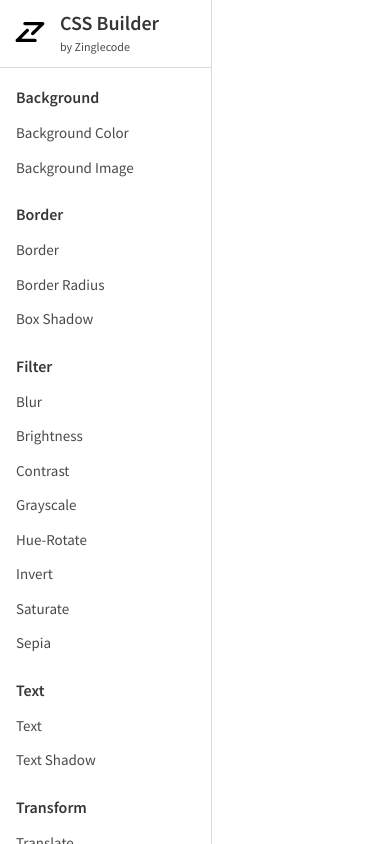
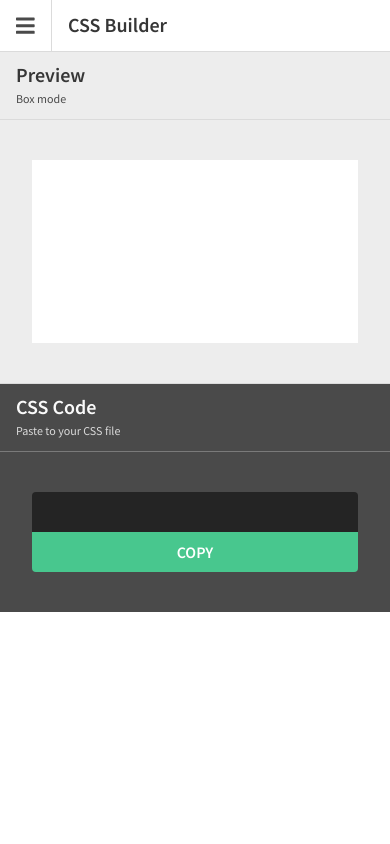
Before and after one commit to potchangelo/css-generator, a React (Create React App) app: page / in a window 390 px wide. Built offline with nearby package versions, Linux system fonts and the light colour scheme.

Commit message:
Mobile layout / useReducer + useContext

```diff
--- a/public/index.html
+++ b/public/index.html
@@ -25,6 +25,7 @@
       Learn how to configure a non-root public URL by running `npm run build`.
     -->
     <title>React App</title>
+    <script defer src="https://use.fontawesome.com/releases/v5.3.1/js/all.js"></script>
   </head>
   <body>
     <noscript>You need to enable JavaScript to run this app.</noscript>
--- a/src/App.js
+++ b/src/App.js
@@ -1,15 +1,33 @@
-import React from 'react';
-import Nav from './Nav';
+import React, { useReducer } from 'react';
+import { Dimmer, LeftNav, HeaderNav } from './Nav';
 import Main from './Main';
 import './Css/App.scss';
 
+const NavContext = React.createContext(false);
+
+const initState = false;
+function reducer(state, action) {
+    switch (action.type) {
+        case 'toggleNav':
+			return !state;
+		case 'close':
+			return false
+    }
+}
+
 function App() {
+	const [isNavOpenMobile, dispatch] = useReducer(reducer, initState);
 	return (
 		<div className="app">
-			<Nav/>
+			<NavContext.Provider value={{ isNavOpenMobile, dispatch }}>
+				<Dimmer/>
+				<LeftNav/>
+				<HeaderNav/>
+			</NavContext.Provider>
 			<Main/>
 		</div>
 	);
 }
 
+export { NavContext };
 export default App;
--- a/src/Css/App.scss
+++ b/src/Css/App.scss
@@ -125,21 +125,28 @@ input[type=range] {
 }
 
 .main {
+    @include tablet {
         margin-left: 212px;
+    }
 }
 
 .main__columns {
+    @include tablet {
         min-height: 100vh;
+    }
 }
 
 .main__column {
+    @include tablet {
         display: flex;
         flex-direction: column;
         position: relative;
         overflow-y: auto;
     }
+}
 
-.main__block--absolute {
+.main__block {
+    @include tablet {
         display: flex;
         flex-direction: column;
         min-height: 100vh;
@@ -149,3 +156,4 @@ input[type=range] {
         right: 0;
         overflow-x: hidden;
     }
+}
--- a/src/Main.js
+++ b/src/Main.js
@@ -2,7 +2,6 @@ import React, { useState, useCallback } from 'react';
 import { Switch, Route } from 'react-router-dom';
 import * as I from './Inputs';
 import { Preview, Code } from './Outputs';
-import './Css/App.scss';
 
 function Main() {
 	// States
@@ -43,14 +42,14 @@ function Main() {
         <main className="main">
             <div className="main__columns columns is-gapless">
                 <div className="main__column column is-6">
-                    <div className="main__block--absolute">
+                    <div className="main__block">
                         <Switch>
                             {routesElements}
                         </Switch>
                     </div>
                 </div>
                 <div className="main__column column is-6">
-                    <div className="main__block--absolute">
+                    <div className="main__block">
                         <Preview outputStyle={outputStyle} />
                         <Code outputCss={outputCss} />
                     </div>
--- a/src/Nav/Css/Nav.scss
+++ b/src/Nav/Css/Nav.scss
@@ -1,4 +1,9 @@
 @import "../../Css/Vars";
+
+.dimmer {
+    background-color: rgba(0, 0, 0, 0.75);
+    z-index: 41;
+}
 
 .leftnav {
     background-color: $white;
@@ -8,6 +13,7 @@
     left: 0;
     top: 0;
     bottom: 0;
+    z-index: 42;
     overflow-y: auto;
 }
 
@@ -17,6 +23,7 @@
     height: 68px;
     padding: 12px 16px;
     padding-left: 60px;
+    position: relative;
 }
 
 .leftnav__logo {
@@ -51,3 +58,28 @@
         background-color: $grey-lightest;
     }
 }
+
+.headernav {
+    border-bottom: 1px solid $grey-lighter;
+    display: flex;
+    height: 52px;
+}
+
+.headernav__menu {
+    border-right: 1px solid $grey-lighter;
+    display: flex;
+    align-items: center;
+    justify-content: center;
+    width: 52px;
+    cursor: pointer;
+}
+
+.headernav__brand {
+    flex-grow: 1;
+
+    a {
+        display: block;
+        height: 100%;
+        padding: 14px 16px;
+    }
+}
--- /dev/null
+++ b/src/Nav/_Dimmer.js
@@ -0,0 +1,15 @@
+import React, { useContext } from 'react';
+import { NavContext } from '../App';
+
+function Dimmer() {
+    const navContext = useContext(NavContext);
+
+    let _class = 'dimmer is-overlay is-hidden-tablet';
+    if (navContext.isNavOpenMobile === false) _class += ' is-hidden-mobile';
+
+    return (
+        <div className={_class} onClick={() => navContext.dispatch({type: 'toggleNav'})}></div>
+    );
+}
+
+export default Dimmer;
--- /dev/null
+++ b/src/Nav/_HeaderNav.js
@@ -0,0 +1,23 @@
+import React, { useContext } from 'react';
+import { Link } from 'react-router-dom';
+import { NavContext } from '../App';
+
+function HeaderNav() {
+    const navContext = useContext(NavContext);
+	return (
+        <header className="headernav">
+            <div className="headernav__menu" onClick={() => navContext.dispatch({type: 'toggleNav'})}>
+                <span className="icon">
+                    <i className="fas fa-bars fa-lg" />
+                </span>
+            </div>
+            <div className="headernav__brand">
+                <Link to="/">
+                    <h1 className="title is-5">CSS Builder</h1>
+                </Link>
+            </div>
+        </header>
+	);
+}
+
+export default HeaderNav;
--- /dev/null
+++ b/src/Nav/_LeftNav.js
@@ -0,0 +1,62 @@
+import React, { useContext, useEffect } from 'react';
+import { Link, NavLink, withRouter } from 'react-router-dom';
+import { NavContext } from '../App';
+import Logo from '../Images/Logo.svg';
+
+function LeftNav(props) {
+    const { location } = props;
+    const navContext = useContext(NavContext);
+
+    useEffect(() => {
+        navContext.dispatch({type: 'close'});
+    }, [location]);
+
+    let navClass = 'leftnav';
+    if (navContext.isNavOpenMobile === false) navClass += ' is-hidden-mobile';
+
+    return (
+        <nav className={navClass}>
+            <Link className="leftnav__brand" to="/">
+                <h1 className="title is-5">CSS Builder</h1>
+                <h3 className="subtitle is-7">by Zinglecode</h3>
+                <img className="leftnav__logo" src={Logo} alt="zinglecode" />
+            </Link>
+            <div className="leftnav__group">
+                <h5 className="title is-6">Background</h5>
+                <NavLink to="background-color">Background Color</NavLink>
+                <NavLink to="background-image">Background Image</NavLink>
+            </div>
+            <div className="leftnav__group">
+                <h5 className="title is-6">Border</h5>
+                <NavLink to="border">Border</NavLink>
+                <NavLink to="border-radius">Border Radius</NavLink>
+                <NavLink to="box-shadow">Box Shadow</NavLink>
+            </div>
+            <div className="leftnav__group">
+                <h5 className="title is-6">Filter</h5>
+                <NavLink to="filter-blur">Blur</NavLink>
+                <NavLink to="filter-brightness">Brightness</NavLink>
+                <NavLink to="filter-contrast">Contrast</NavLink>
+                <NavLink to="filter-grayscale">Grayscale</NavLink>
+                <NavLink to="filter-hue-rotate">Hue-Rotate</NavLink>
+                <NavLink to="filter-invert">Invert</NavLink>
+                <NavLink to="filter-saturate">Saturate</NavLink>
+                <NavLink to="filter-sepia">Sepia</NavLink>
+            </div>
+            <div className="leftnav__group">
+                <h5 className="title is-6">Text</h5>
+                <NavLink to="text">Text</NavLink>
+                <NavLink to="text-shadow">Text Shadow</NavLink>
+            </div>
+            <div className="leftnav__group">
+                <h5 className="title is-6">Transform</h5>
+                <NavLink to="transform-translate">Translate</NavLink>
+                <NavLink to="transform-rotate">Rotate</NavLink>
+                <NavLink to="transform-scale">Scale</NavLink>
+                <NavLink to="transform-skew">Skew</NavLink>
+            </div>
+        </nav>
+    );
+}
+
+export default withRouter(LeftNav);
--- a/src/Nav/index.js
+++ b/src/Nav/index.js
@@ -1,52 +1,5 @@
-import React from 'react';
-import { Link, NavLink } from 'react-router-dom';
 import './Css/Nav.scss';
-import Logo from '../Images/Logo.svg';
 
-function Nav() {
-    return (
-        <nav className="leftnav">
-            <Link className="leftnav__brand" to="/">
-                <h1 className="title is-5">CSS Builder</h1>
-                <h3 className="subtitle is-7">by Zinglecode</h3>
-                <img className="leftnav__logo" src={Logo} alt="zinglecode" />
-            </Link>
-            <div className="leftnav__group">
-                <h5 className="title is-6">Background</h5>
-                <NavLink to="background-color">Background Color</NavLink>
-                <NavLink to="background-image">Background Image</NavLink>
-            </div>
-            <div className="leftnav__group">
-                <h5 className="title is-6">Border</h5>
-                <NavLink to="border">Border</NavLink>
-                <NavLink to="border-radius">Border Radius</NavLink>
-                <NavLink to="box-shadow">Box Shadow</NavLink>
-            </div>
-            <div className="leftnav__group">
-                <h5 className="title is-6">Filter</h5>
-                <NavLink to="filter-blur">Blur</NavLink>
-                <NavLink to="filter-brightness">Brightness</NavLink>
-                <NavLink to="filter-contrast">Contrast</NavLink>
-                <NavLink to="filter-grayscale">Grayscale</NavLink>
-                <NavLink to="filter-hue-rotate">Hue-Rotate</NavLink>
-                <NavLink to="filter-invert">Invert</NavLink>
-                <NavLink to="filter-saturate">Saturate</NavLink>
-                <NavLink to="filter-sepia">Sepia</NavLink>
-            </div>
-            <div className="leftnav__group">
-                <h5 className="title is-6">Text</h5>
-                <NavLink to="text">Text</NavLink>
-                <NavLink to="text-shadow">Text Shadow</NavLink>
-            </div>
-            <div className="leftnav__group">
-                <h5 className="title is-6">Transform</h5>
-                <NavLink to="transform-translate">Translate</NavLink>
-                <NavLink to="transform-rotate">Rotate</NavLink>
-                <NavLink to="transform-scale">Scale</NavLink>
-                <NavLink to="transform-skew">Skew</NavLink>
-            </div>
-        </nav>
-    );
-}
-
-export default Nav;
+export { default as Dimmer } from './_Dimmer';
+export { default as HeaderNav } from './_HeaderNav';
+export { default as LeftNav } from './_LeftNav';
--- a/src/Outputs/_Preview.js
+++ b/src/Outputs/_Preview.js
@@ -1,10 +1,10 @@
 import React from 'react';
-import {withRouter} from 'react-router-dom';
-import {MainSection} from '../Parents';
+import { withRouter } from 'react-router-dom';
+import { MainSection } from '../Parents';
 import './Css/Preview.scss';
 
 function Preview(props) {
-    const {location, outputStyle} = props;
+    const { location, outputStyle } = props;
 
     // Elements
     let element, subTitle;
```
Lines whose indentation alone changed are shown as unchanged.
